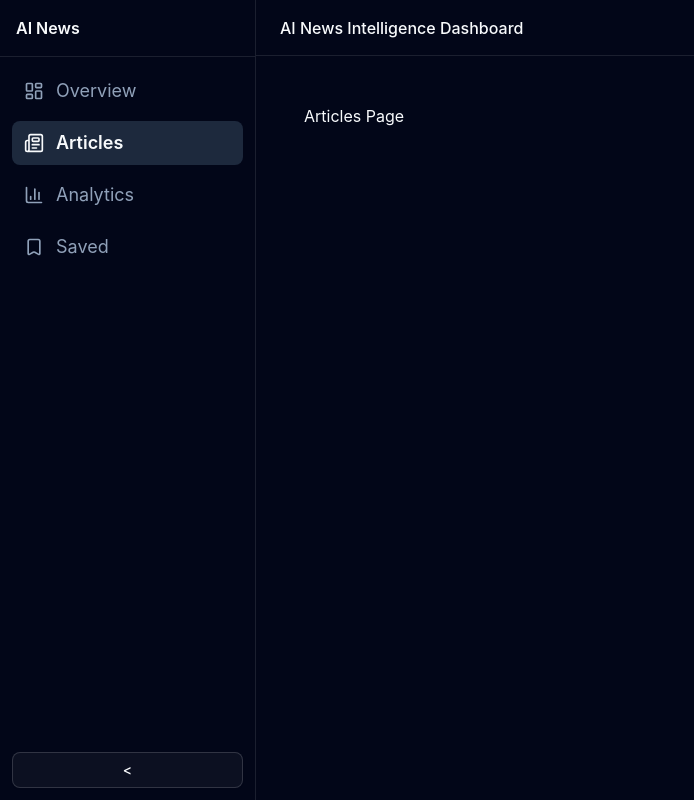
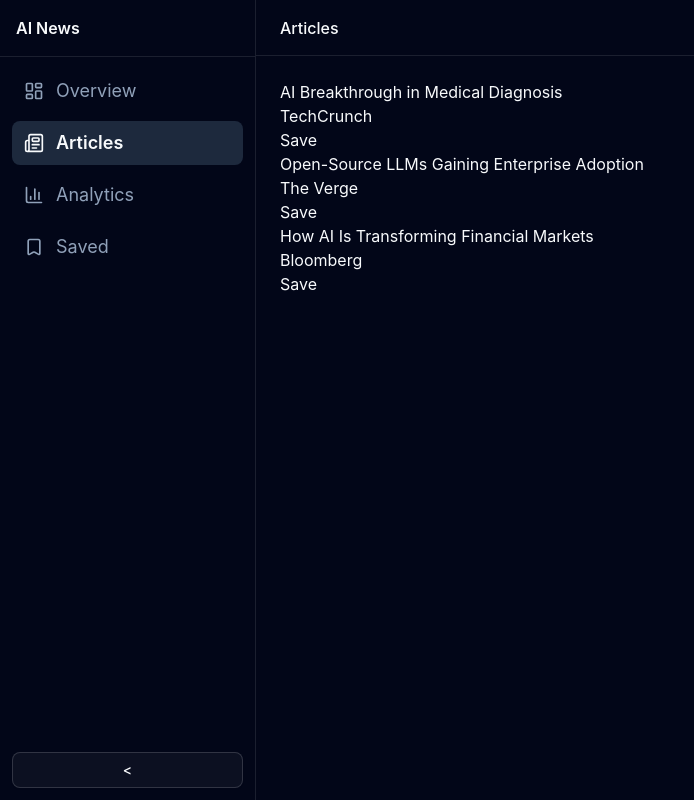
Before and after one commit to Neel37389/ai-news-intelligence-dashboard, a Next.js app: page /dashboard/articles in a window 1280 px wide. Shown: the whole page, without its empty margins (0-694 px from the left). Built offline with nearby package versions, Linux system fonts and the light colour scheme.

Commit message:
Added mock articles and redered list with save button

```diff
--- a/src/app/dashboard/articles/page.js
+++ b/src/app/dashboard/articles/page.js
@@ -1,3 +1,51 @@
+"use client";
+
+import { useState } from "react";
+
 export default function ArticlesPage() {
-  return <div className="p-6">Articles Page</div>;
+  const [saved, setSaved] = useState([]);
+  const articles = [
+    {
+      id: 1,
+      title: "AI Breakthrough in Medical Diagnosis",
+      source: "TechCrunch",
+    },
+    {
+      id: 2,
+      title: "Open-Source LLMs Gaining Enterprise Adoption",
+      source: "The Verge",
+    },
+    {
+      id: 3,
+      title: "How AI Is Transforming Financial Markets",
+      source: "Bloomberg",
+    },
+  ];
+
+  const toggleSave = (id) => {
+    if (saved.includes(id)) setSaved(saved.filter((item) => item !== id));
+    else {
+      setSaved([...saved, id]);
+    }
+  };
+
+  return (
+    <div>
+      <ul>
+        {articles.map((item) => {
+          return (
+            <li key={item.id}>
+              <div>
+                <h1>{item.title}</h1>
+                <p>{item.source}</p>
+              </div>
+              <button onClick={() => toggleSave(item.id)}>
+                {saved.includes(item.id) ? "Saved" : "Save"}
+              </button>
+            </li>
+          );
+        })}
+      </ul>
+    </div>
+  );
 }
--- a/src/app/dashboard/layout.js
+++ b/src/app/dashboard/layout.js
@@ -17,6 +17,8 @@
     { name: "Analytics", href: "/dashboard/analytics", icon: BarChart3 },
     { name: "Saved", href: "/dashboard/saved", icon: Bookmark },
   ];
+
+  const currentName = navItems.find((item) => item.href === pathname);
 
   return (
     <div className="min-h-screen flex bg-background text-foreground">
@@ -65,7 +67,7 @@
       {/* Main */}
       <div className="flex-1 flex flex-col">
         <header className="h-14 border-b border-border flex items-center px-6 font-medium">
-          AI News Intelligence Dashboard
+          {currentName?.name}
         </header>
 
         <main className="flex-1 p-6">{children}</main>
```
